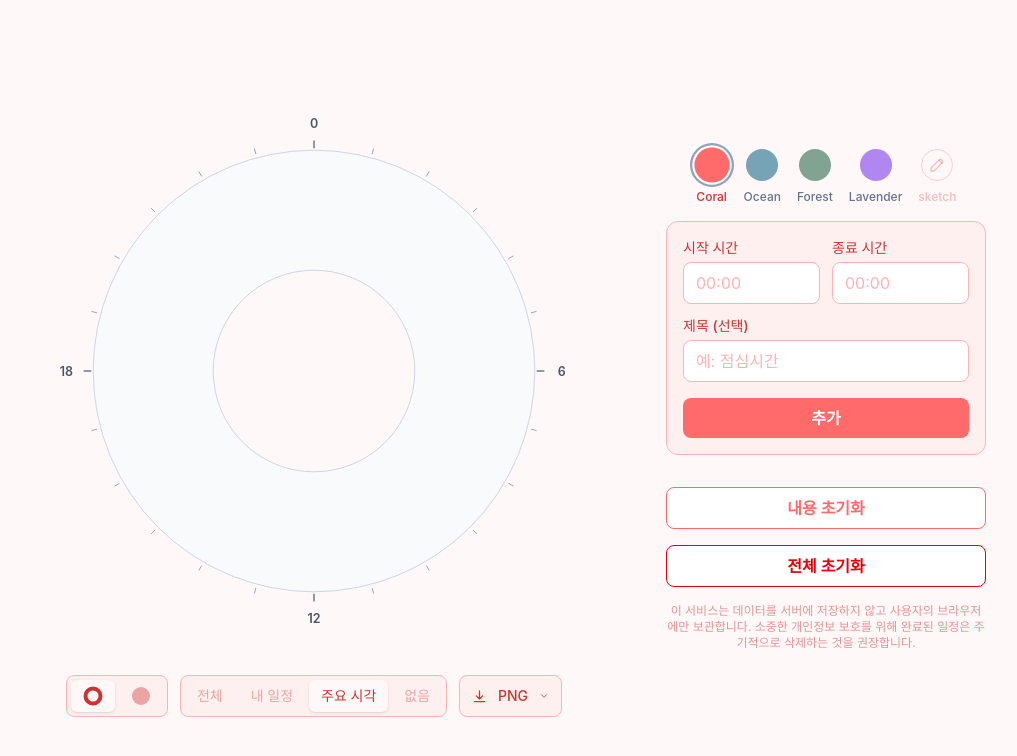
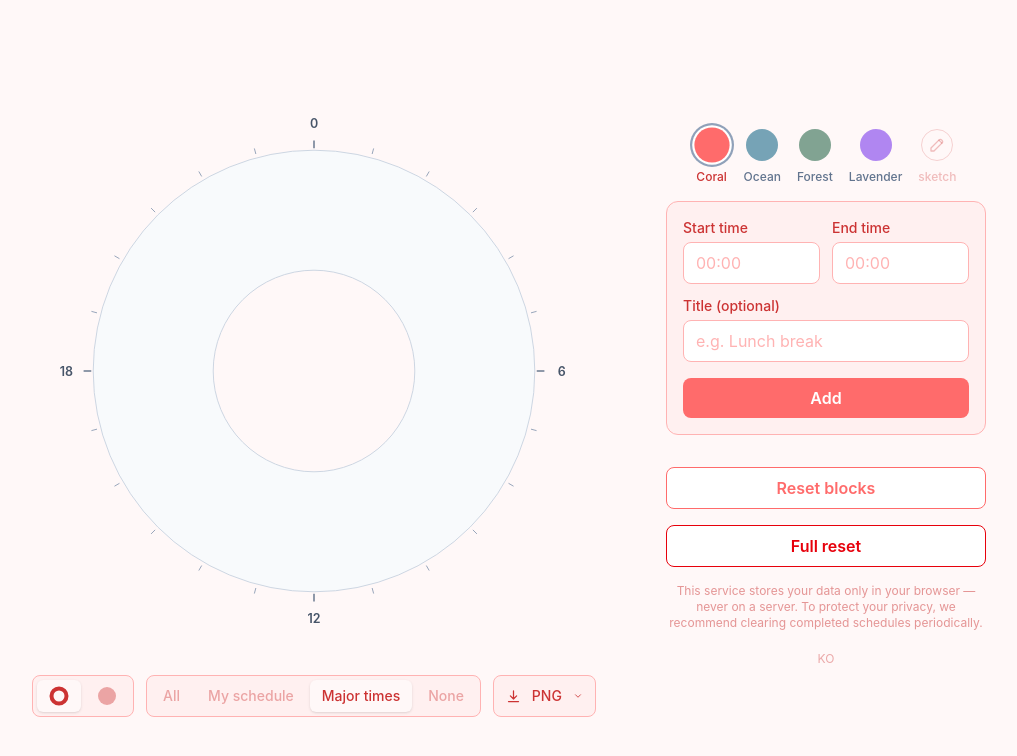
Before and after one commit to hungerbk/dayframe, a React (Vite) app: page / in a window 1280 px wide. Shown: the top 756 px of the page, without its empty margins (134-1151 px from the left). Built offline with nearby package versions, Linux system fonts and the light colour scheme.

Commit message:
feat: 모든 컴포넌트에 언어 변경 기능 추가
- Timetable 하단에 언어 변경 버튼 생성
- 각각의 컴포넌트에서 하드코딩된 문구들을 i18n 라이브러리를 사용하는 것으로 변경

```diff
--- a/src/components/timetable/Timetable.tsx
+++ b/src/components/timetable/Timetable.tsx
@@ -1,4 +1,5 @@
 import { useLayoutEffect, useState } from "react";
+import { useTranslation } from "react-i18next";
 import type { TimeBlock } from "@/types";
 import { pickRandomColor, applyTheme } from "@/utils";
 import type { Theme } from "@/constants/palettes";
@@ -32,6 +33,7 @@ function CircleIcon() {
 }
 
 export default function Timetable() {
+  const { t, i18n } = useTranslation();
   const { blocks, setBlocks, shape, setShape, isSketch, setIsSketch, selectedTheme, setSelectedTheme, numberDisplay, setNumberDisplay, blockReset, fullReset } = useTimetableStorage();
   const { isDownloading, targetRef, download } = usePngDownload(selectedTheme.ui.page, isSketch);
   const [selectedBlockId, setSelectedBlockId] = useState<string | null>(null);
@@ -141,18 +143,18 @@ export default function Timetable() {
         <div className="flex gap-3 flex-wrap justify-center">
           <ToggleGroup
             options={[
-              { value: "donut", label: <DonutIcon />, ariaLabel: "도넛 모양" },
-              { value: "circle", label: <CircleIcon />, ariaLabel: "원형 모양" },
+              { value: "donut", label: <DonutIcon />, ariaLabel: t("controls.shapeDonut") },
+              { value: "circle", label: <CircleIcon />, ariaLabel: t("controls.shapeCircle") },
             ]}
             value={shape}
             onChange={(v) => setShape(v)}
           />
           <ToggleGroup
             options={[
-              { value: "all", label: "전체" },
-              { value: "block", label: "내 일정" },
-              { value: "major", label: "주요 시각" },
-              { value: "none", label: "없음" },
+              { value: "all", label: t("controls.displayAll") },
+              { value: "block", label: t("controls.displayBlock") },
+              { value: "major", label: t("controls.displayMajor") },
+              { value: "none", label: t("controls.displayNone") },
             ]}
             value={numberDisplay}
             onChange={(v) => setNumberDisplay(v)}
@@ -176,14 +178,23 @@ export default function Timetable() {
         />
         <div className="flex flex-col gap-4 mt-4">
           <Button variant="outline" onClick={blockReset} className="w-full">
-            내용 초기화
+            {t("controls.blockReset")}
           </Button>
           <Button variant="danger" onClick={fullReset} className="w-full">
-            전체 초기화
+            {t("controls.fullReset")}
           </Button>
           <p className="text-xs text-center text-text/50">
-            이 서비스는 데이터를 서버에 저장하지 않고 사용자의 브라우저에만 보관합니다. 소중한 개인정보 보호를 위해 완료된 일정은 주기적으로 삭제하는 것을 권장합니다.
+            {t("privacy")}
           </p>
+          <div className="flex justify-center">
+            <button
+              type="button"
+              onClick={() => i18n.changeLanguage(i18n.language === "ko" ? "en" : "ko")}
+              className="text-xs text-text/40 hover:text-text/70 transition-colors px-2 py-1 rounded"
+            >
+              {i18n.language === "ko" ? "EN" : "KO"}
+            </button>
+          </div>
         </div>
       </div>
     </div>
--- a/src/components/ui/DownloadButton.tsx
+++ b/src/components/ui/DownloadButton.tsx
@@ -1,4 +1,5 @@
 import { useState } from "react";
+import { useTranslation } from "react-i18next";
 import type { DownloadSize } from "@/hooks/usePngDownload";
 
 function MenuItem({ onClick, border, children }: { onClick: () => void; border?: "top" | "bottom"; children: React.ReactNode }) {
@@ -10,11 +11,6 @@ function MenuItem({ onClick, border, children }: { onClick: () => void; border?:
   );
 }
 
-const SIZE_OPTIONS: { value: DownloadSize; label: string }[] = [
-  { value: "square", label: "정사각형" },
-  { value: "mobile", label: "모바일 (9:16)" },
-];
-
 interface Props {
   isDownloading: boolean;
   onDownload: (size: DownloadSize, removeBackground: boolean) => void;
@@ -22,8 +18,14 @@ interface Props {
 }
 
 export default function DownloadButton({ isDownloading, onDownload, disabled }: Props) {
+  const { t } = useTranslation();
   const [open, setOpen] = useState(false);
   const [removeBackground, setRemoveBackground] = useState(false);
+
+  const SIZE_OPTIONS: { value: DownloadSize; label: string }[] = [
+    { value: "square", label: t("download.square") },
+    { value: "mobile", label: t("download.mobile") },
+  ];
 
   function handleSelect(size: DownloadSize) {
     setOpen(false);
@@ -40,7 +42,7 @@ export default function DownloadButton({ isDownloading, onDownload, disabled }:
         type="button"
         onClick={() => setOpen((v) => !v)}
         disabled={isDownloading || disabled}
-        aria-label="PNG 다운로드"
+        aria-label={t("download.ariaLabel")}
         aria-expanded={open}
         className={`flex items-center gap-1.5 px-3 py-2.5 rounded-lg border border-border bg-background text-text text-sm font-medium transition-colors disabled:opacity-50 ${isDownloading || disabled ? "pointer-events-none" : "hover:bg-border/30 active:opacity-80"}`}>
         <svg width="15" height="15" viewBox="0 0 24 24" fill="none" aria-hidden>
@@ -55,8 +57,8 @@ export default function DownloadButton({ isDownloading, onDownload, disabled }:
       {open && (
         <div className="absolute bottom-full mb-1.5 left-1/2 -translate-x-1/2 bg-white border border-border rounded-lg shadow-md overflow-hidden z-10 min-w-30">
           <MenuItem onClick={() => setRemoveBackground((v) => !v)} border="bottom">
-            <span className={removeBackground ? "text-text" : "text-text/50"}>배경 제거</span>
-            <span className={`text-xs font-medium ${removeBackground ? "text-primary" : "text-text/30"}`}>{removeBackground ? "켜짐" : "꺼짐"}</span>
+            <span className={removeBackground ? "text-text" : "text-text/50"}>{t("download.removeBackground")}</span>
+            <span className={`text-xs font-medium ${removeBackground ? "text-primary" : "text-text/30"}`}>{removeBackground ? t("download.on") : t("download.off")}</span>
           </MenuItem>
           {SIZE_OPTIONS.map((option, i) => (
             <MenuItem key={option.value} onClick={() => handleSelect(option.value)} border={i > 0 ? "top" : undefined}>
--- a/src/components/ui/ThemeSelector.tsx
+++ b/src/components/ui/ThemeSelector.tsx
@@ -1,3 +1,4 @@
+import { useTranslation } from "react-i18next";
 import { THEMES } from "@/constants/palettes";
 import type { Theme } from "@/constants/palettes";
 
@@ -18,6 +19,7 @@ interface Props {
 }
 
 export default function ThemeSelector({ currentThemeId, onSelect, isSketch, onSketchToggle }: Props) {
+  const { t } = useTranslation();
   return (
     <div className="flex gap-4 flex-wrap justify-center">
       {THEMES.map((theme) => (
@@ -34,14 +36,14 @@ export default function ThemeSelector({ currentThemeId, onSelect, isSketch, onSk
       <button
         type="button"
         aria-pressed={isSketch}
-        aria-label="스케치 모드"
+        aria-label={t("theme.sketchMode")}
         onClick={onSketchToggle}
         className={`group flex flex-col items-center gap-2 transition-colors ${isSketch ? "text-text" : "text-text/30 hover:text-text/60"}`}>
         <div
           className={`w-8 h-8 rounded-full border flex items-center justify-center transition-all ${isSketch ? "border-border bg-background scale-110 group-hover:bg-border/30" : "border-text/20"}`}>
           <PencilIcon />
         </div>
-        <span className={`text-xs font-medium transition-colors ${isSketch ? "group-hover:text-text/70" : ""}`}>sketch</span>
+        <span className={`text-xs font-medium transition-colors ${isSketch ? "group-hover:text-text/70" : ""}`}>{t("theme.sketch")}</span>
       </button>
     </div>
   );
--- a/src/components/ui/TimeBlockInput.tsx
+++ b/src/components/ui/TimeBlockInput.tsx
@@ -1,4 +1,5 @@
 import { useState } from "react";
+import { useTranslation } from "react-i18next";
 import type { TimeBlock } from "@/types";
 import { isValidTime, isEndAfterStart, formatTimeInput } from "@/utils";
 import Input from "./Input";
@@ -15,6 +16,7 @@ interface Props {
 }
 
 export default function TimeBlockInput({ onAdd, editingBlock, onUpdate, onDelete, onCancelEdit, onDraftChange, blockColors }: Props) {
+  const { t } = useTranslation();
   const [startTime, setStartTime] = useState(editingBlock?.startTime ?? "");
   const [endTime, setEndTime] = useState(editingBlock?.endTime ?? "");
   const [title, setTitle] = useState(editingBlock?.title ?? "");
@@ -40,19 +42,19 @@ export default function TimeBlockInput({ onAdd, editingBlock, onUpdate, onDelete
     e.preventDefault();
 
     if (!startTime || !endTime) {
-      setError("시작 시간과 종료 시간을 모두 입력해주세요.");
+      setError(t("input.errorBothRequired"));
       return;
     }
     if (!isValidTime(startTime)) {
-      setError("시작 시간이 올바르지 않습니다. (00:00~24:00 사이로 입력해주세요.)");
+      setError(t("input.errorInvalidStart"));
       return;
     }
     if (!isValidTime(endTime)) {
-      setError("종료 시간이 올바르지 않습니다. (00:00~24:00 사이로 입력해주세요.)");
+      setError(t("input.errorInvalidEnd"));
       return;
     }
     if (!isEndAfterStart(startTime, endTime)) {
-      setError("시작 시간과 종료 시간은 같을 수 없습니다.");
+      setError(t("input.errorSameTime"));
       return;
     }
 
@@ -98,7 +100,7 @@ export default function TimeBlockInput({ onAdd, editingBlock, onUpdate, onDelete
       )}
       <div className="flex gap-3">
         <Input
-          label="시작 시간"
+          label={t("input.startTime")}
           className="flex-1"
           type="text"
           placeholder="00:00"
@@ -111,7 +113,7 @@ export default function TimeBlockInput({ onAdd, editingBlock, onUpdate, onDelete
           }}
         />
         <Input
-          label="종료 시간"
+          label={t("input.endTime")}
           className="flex-1"
           type="text"
           placeholder="00:00"
@@ -126,9 +128,9 @@ export default function TimeBlockInput({ onAdd, editingBlock, onUpdate, onDelete
       </div>
 
       <Input
-        label="제목 (선택)"
+        label={t("input.titleLabel")}
         type="text"
-        placeholder="예: 점심시간"
+        placeholder={t("input.titlePlaceholder")}
         value={title}
         maxLength={50}
         onChange={(e) => {
@@ -141,18 +143,18 @@ export default function TimeBlockInput({ onAdd, editingBlock, onUpdate, onDelete
       {error && <p className="text-sm text-red-500">{error}</p>}
 
       <Button type="submit" className="mt-1">
-        {isEditMode ? "수정" : "추가"}
+        {isEditMode ? t("input.update") : t("input.add")}
       </Button>
       {isEditMode && (
         <div className="flex gap-2">
           {onCancelEdit && (
             <Button type="button" variant="outline" onClick={onCancelEdit} className="flex-1">
-              취소
+              {t("input.cancel")}
             </Button>
           )}
           {onDelete && (
             <Button type="button" variant="danger" onClick={onDelete} className="flex-1">
-              삭제
+              {t("input.delete")}
             </Button>
           )}
         </div>
```
